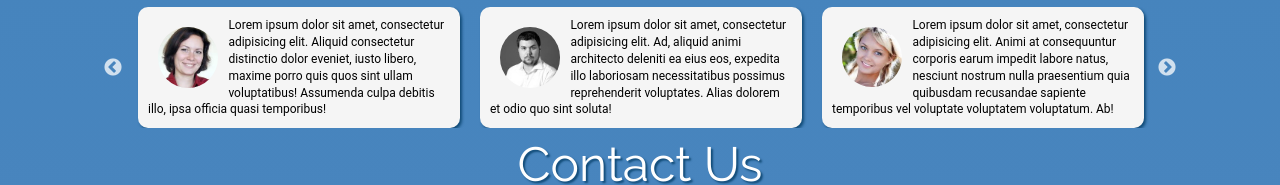
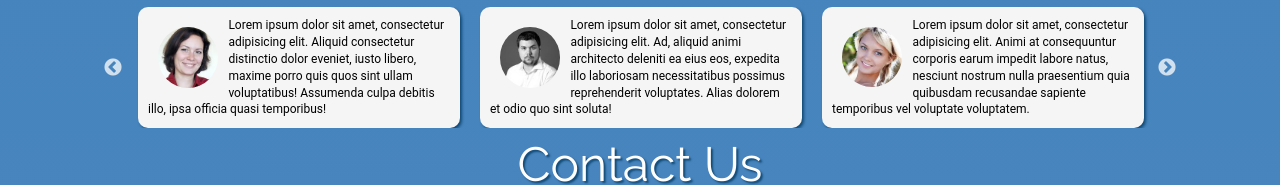
Before and after one commit to Dmitriylipgart/dmitriylipgart.github.io, a plain HTML site: page index.html in a window 1280 px wide. Shown: the part 1725-1910 px from the top of the page. Drawn offline with Linux system fonts and the light colour scheme; a script that the page names is missing; a web font is replaced by a local one.

Commit message:
some changes

```diff
--- a/index.html
+++ b/index.html
@@ -99,7 +99,7 @@
             </div>
             <div class="review"><img src="img/2.jpg" alt=""><span>Lorem ipsum dolor sit amet, consectetur adipisicing elit. Ad, aliquid animi architecto deleniti ea eius eos, expedita illo laboriosam necessitatibus possimus reprehenderit voluptates. Alias dolorem et odio quo sint soluta!</span>
             </div>
-            <div class="review"><img src="img/3.jpg" alt=""><span>Lorem ipsum dolor sit amet, consectetur adipisicing elit. Animi at consequuntur corporis earum impedit labore natus, nesciunt nostrum nulla praesentium quia quibusdam recusandae sapiente temporibus vel voluptate voluptatem voluptatum. Ab!</span>
+            <div class="review"><img src="img/3.jpg" alt=""><span>Lorem ipsum dolor sit amet, consectetur adipisicing elit. Animi at consequuntur corporis earum impedit labore natus, nesciunt nostrum nulla praesentium quia quibusdam recusandae sapiente temporibus vel voluptate voluptatem.</span>
             </div>
             <div class="review"><img src="img/4.jpg" alt=""><span>Lorem ipsum dolor sit amet, consectetur adipisicing elit. Aliquid commodi cumque debitis, ducimus eligendi illum impedit inventore iste iure libero minima modi optio quaerat quam sed, tempore unde voluptate voluptatum!</span>
             </div>
```
